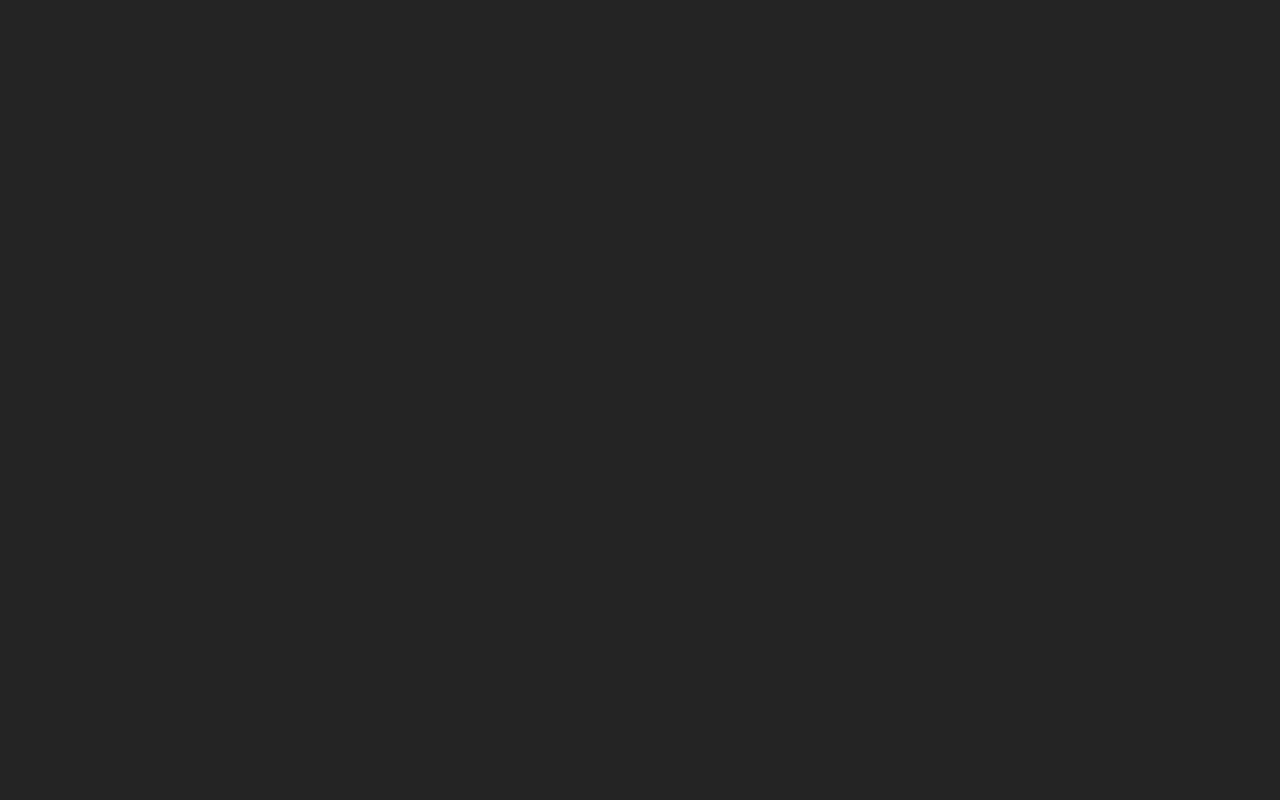
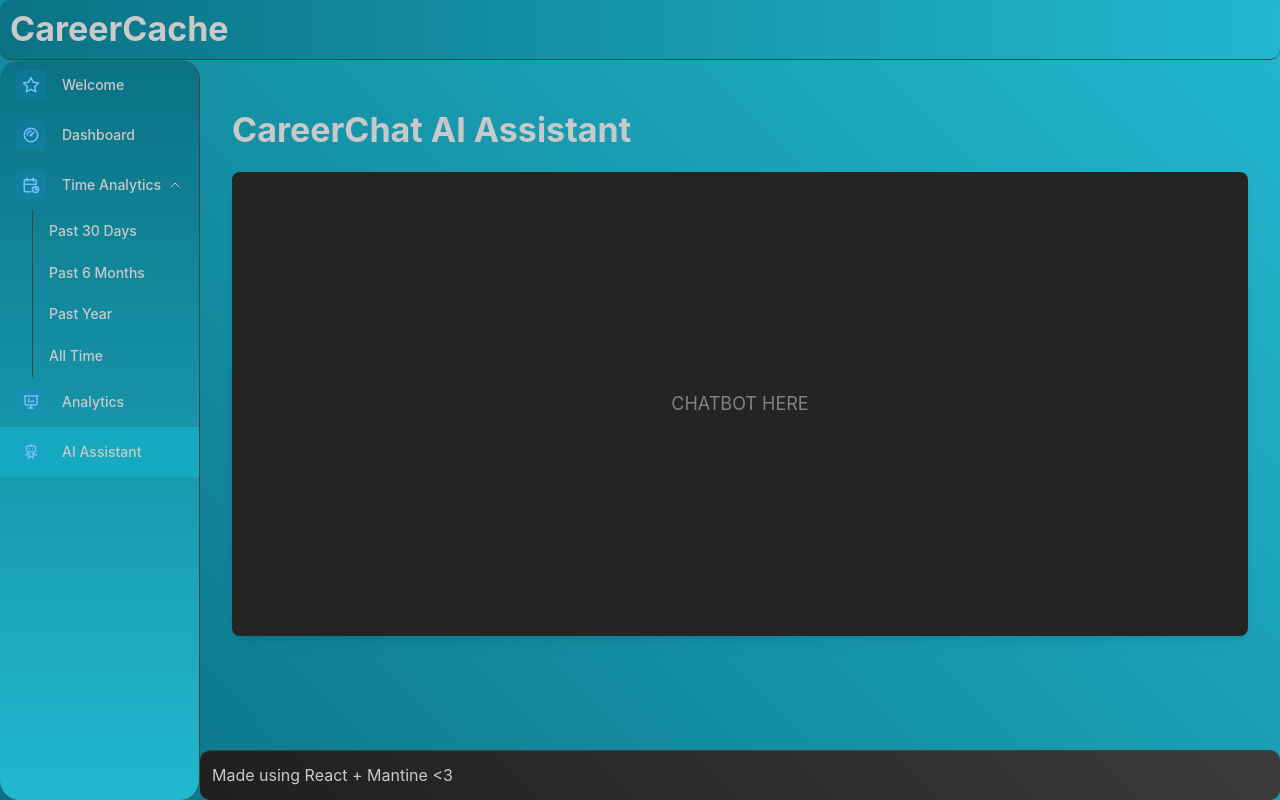
Before and after one commit to AQUAiTE/CareerCache, a React (Vite) app in the folder frontend/: page /chat in a window 1280 px wide. Before the commit this address had no page. Built offline with nearby package versions, Linux system fonts and the light colour scheme.

Commit message:
Empty chatbot page

```diff
--- a/frontend/src/App.tsx
+++ b/frontend/src/App.tsx
@@ -1,42 +1,36 @@
-import { BrowserRouter, Route, Routes } from 'react-router-dom'
-import { MantineProvider } from '@mantine/core'
+import { BrowserRouter, Route, Routes } from "react-router-dom";
+import { MantineProvider } from "@mantine/core";
 
-import Authenticated from './auth/Authenticated'
-import Home from './home/Home'
-import Login from './login/Login'
-import MainLayout from './layout/MainLayout'
-import AllTimeAnalytics from './analytics/AllTime'
-import ThirtyDaysAnalytics from './analytics/ThirtyDays'
-import SixMonthsAnalytics from './analytics/SixMonths'
-import PastYearAnalytics from './analytics/PastYear'
-import Dashboard from './dashboard/Dashboard'
-import Analytics from './analytics/Analytics'
+import Authenticated from "./auth/Authenticated";
+import Home from "./home/Home";
+import Login from "./login/Login";
+import MainLayout from "./layout/MainLayout";
+import AllTimeAnalytics from "./analytics/AllTime";
+import ThirtyDaysAnalytics from "./analytics/ThirtyDays";
+import SixMonthsAnalytics from "./analytics/SixMonths";
+import PastYearAnalytics from "./analytics/PastYear";
+import Dashboard from "./dashboard/Dashboard";
+import Analytics from "./analytics/Analytics";
+import Chatbot from "./chatbot/Chatbot";
 
 export default function App() {
   return (
-    <MantineProvider defaultColorScheme='dark'>
+    <MantineProvider defaultColorScheme="dark">
       <BrowserRouter>
         <Routes>
-          <Route
-            path='/login'
-            element={<Login />}
-          />
-          <Route
-            path='/'
-            element={
-                <MainLayout />
-            }
-            >
+          <Route path="/login" element={<Login />} />
+          <Route path="/" element={<MainLayout />}>
             <Route index element={<Home />} />
-            <Route path='/dashboard' element={<Dashboard />} />
-            <Route path='/thirty-days' element={<ThirtyDaysAnalytics />} />
-            <Route path='/six-months' element={<SixMonthsAnalytics />} />
-            <Route path='/year' element={<PastYearAnalytics />} />
-            <Route path='/alltime' element={<AllTimeAnalytics />} />
-            <Route path='/analytics' element={<Analytics/>} />
+            <Route path="/dashboard" element={<Dashboard />} />
+            <Route path="/thirty-days" element={<ThirtyDaysAnalytics />} />
+            <Route path="/six-months" element={<SixMonthsAnalytics />} />
+            <Route path="/year" element={<PastYearAnalytics />} />
+            <Route path="/alltime" element={<AllTimeAnalytics />} />
+            <Route path="/analytics" element={<Analytics />} />
+            <Route path="/chat" element={<Chatbot />} />
           </Route>
         </Routes>
       </BrowserRouter>
     </MantineProvider>
-  )
+  );
 }
--- a/frontend/src/Navbar/Navbar.tsx
+++ b/frontend/src/Navbar/Navbar.tsx
@@ -7,75 +7,86 @@
   IconGauge,
   IconPresentationAnalytics,
   IconStar,
-} from '@tabler/icons-react'
-import { AppShell, Box, Group, ScrollArea, ThemeIcon, UnstyledButton, useMantineTheme } from '@mantine/core'
+  IconRobot,
+} from "@tabler/icons-react";
+import {
+  AppShell,
+  Box,
+  Group,
+  ScrollArea,
+  ThemeIcon,
+  UnstyledButton,
+  useMantineTheme,
+} from "@mantine/core";
 
-import classes from './NavbarLinksGroup.module.css'
-import { LinksGroup } from './NavbarLinksGroup'
-import { NavLink } from 'react-router-dom'
+import classes from "./NavbarLinksGroup.module.css";
+import { LinksGroup } from "./NavbarLinksGroup";
+import { NavLink } from "react-router-dom";
 
 const tabs = [
-  { label: 'Welcome', icon: IconStar, link: '/' },
-  { label: 'Dashboard', icon: IconGauge, link: '/dashboard' },
+  { label: "Welcome", icon: IconStar, link: "/" },
+  { label: "Dashboard", icon: IconGauge, link: "/dashboard" },
   {
-    label: 'Time Analytics',
+    label: "Time Analytics",
     icon: IconCalendarStats,
     initiallyOpened: true,
     links: [
-      { label: 'Past 30 Days', link: '/thirty-days' },
-      { label: 'Past 6 Months', link: '/six-months' },
-      { label: 'Past Year', link: '/year' },
-      { label: 'All Time', link: '/alltime' },
+      { label: "Past 30 Days", link: "/thirty-days" },
+      { label: "Past 6 Months", link: "/six-months" },
+      { label: "Past Year", link: "/year" },
+      { label: "All Time", link: "/alltime" },
     ],
   },
-  { label: 'Analytics', icon: IconPresentationAnalytics, link: '/analytics' },
-]
+  { label: "Analytics", icon: IconPresentationAnalytics, link: "/analytics" },
+  { label: "AI Assistant", icon: IconRobot, link: "/chat" },
+];
 
 interface NavbarProps {
-  toggle: () => void
+  toggle: () => void;
 }
 
 export default function Navbar({ toggle }: NavbarProps) {
-  const theme = useMantineTheme()
-  const isActive = (path: string) => location.pathname === path
+  const theme = useMantineTheme();
+  const isActive = (path: string) => location.pathname === path;
 
   const links = tabs.map((tab) =>
     tab.links ? (
-      <LinksGroup
-        {...tab}
-        key={tab.label}
-        onLinkClick={toggle}
-      />
+      <LinksGroup {...tab} key={tab.label} onLinkClick={toggle} />
     ) : (
       <NavLink
-        to={tab.link || '/'}
-        className={`${classes.sololink} ${isActive(tab.link) ? classes.active : ''}`}
+        to={tab.link || "/"}
+        className={`${classes.sololink} ${
+          isActive(tab.link) ? classes.active : ""
+        }`}
         key={tab.label}
       >
-        <UnstyledButton key={tab.label} onClick={toggle} className={classes.control}>
+        <UnstyledButton
+          key={tab.label}
+          onClick={toggle}
+          className={classes.control}
+        >
           <Group justify="space-between" gap={0}>
-            <Box style={{ display: 'flex', alignItems: 'center' }}>
+            <Box style={{ display: "flex", alignItems: "center" }}>
               <ThemeIcon variant="light" size={30}>
                 <tab.icon size={18} />
               </ThemeIcon>
-                <Box ml="md">
-                  {tab.label}
-                </Box>
+              <Box ml="md">{tab.label}</Box>
             </Box>
           </Group>
         </UnstyledButton>
       </NavLink>
     )
-
-  )
+  );
   return (
-    <AppShell.Navbar style={{
-      borderRadius: 20,
-      background: `linear-gradient(180deg, ${theme.colors.cyan[9]}, ${theme.colors.cyan[5]})`,
-    }}>
-      <ScrollArea >
+    <AppShell.Navbar
+      style={{
+        borderRadius: 20,
+        background: `linear-gradient(180deg, ${theme.colors.cyan[9]}, ${theme.colors.cyan[5]})`,
+      }}
+    >
+      <ScrollArea>
         <div>{links}</div>
       </ScrollArea>
     </AppShell.Navbar>
-  )
+  );
 }
--- a/frontend/src/analytics/AllTime.tsx
+++ b/frontend/src/analytics/AllTime.tsx
@@ -34,11 +34,8 @@
       try {
         const response = await fetch("http://localhost:8000/email/get_db");
         const data: EmailData[] = await response.json();
-
-        // Process data by year
         const processedData: Record<string, YearlyData> = {};
 
-        // First, count occurrences by year
         data.forEach((email) => {
           const year = new Date(email.received).getFullYear().toString();
 
@@ -67,10 +64,7 @@
           }
         });
 
-        // Sort years chronologically
         const sortedYears = Object.keys(processedData).sort();
-
-        // Calculate cumulative totals
         let cumulativeApplied = 0;
         let cumulativeInterviews = 0;
         let cumulativeOffers = 0;
--- /dev/null
+++ b/frontend/src/chatbot/Chatbot.tsx
@@ -0,0 +1,18 @@
+import { Container, Title, Paper, Text, Center } from "@mantine/core";
+
+export default function Chatbot() {
+  return (
+    <Container size="xl" py="xl">
+      <Title order={1} mb="lg">
+        CareerChat AI Assistant
+      </Title>
+      <Paper shadow="sm" p="xl" radius="md">
+        <Center h={400}>
+          <Text size="lg" c="dimmed">
+            CHATBOT HERE
+          </Text>
+        </Center>
+      </Paper>
+    </Container>
+  );
+}
```
